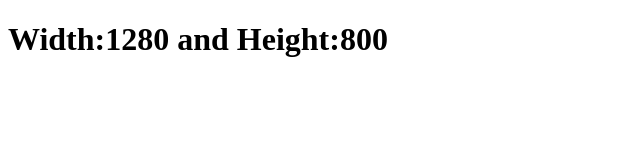
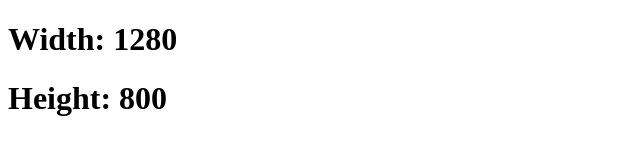
Before and after one commit to acciojob/screen-size-sanjayrautela, a website: page main.html in a window 1280 px wide. Shown: the whole page, without its empty margins (0-640 px from the left). Drawn offline with Linux system fonts and the light colour scheme.

Commit message:
created a submission

```diff
--- a/main.html
+++ b/main.html
@@ -1,17 +1,33 @@
 <!DOCTYPE html>
+<html lang="en">
+<head>
+    <meta charset="UTF-8">
+    <meta name="viewport" content="width=device-width, initial-scale=1.0">
+    <title>Screen Size</title>
+</head>
+<body>
+    <div id="sizeInfo">
+        <h1>Width: <span id="width"></span></h1>
+        <h1>Height: <span id="height"></span></h1>
+    </div>
 
-<html>
+    <script>
+        const sizeInfo = document.getElementById('sizeInfo');
+        const widthSpan = document.getElementById('width');
+        const heightSpan = document.getElementById('height');
 
-<head>
-	<link rel="stylesheet" href="styles.css">
-</head>
+        function updateSize() {
+            const width = window.innerWidth || document.documentElement.clientWidth || document.body.clientWidth;
+            const height = window.innerHeight || document.documentElement.clientHeight || document.body.clientHeight;
 
-<body>
-	<div id="sizeInfo"></div>
-	<!-- the entire body must be written by student -->
-    <script type="text/javascript" src="./script.js">
-</script>
+            widthSpan.textContent = width;
+            heightSpan.textContent = height;
+        }
 
+        window.addEventListener('resize', updateSize);
+
+        // Initial update
+        updateSize();
+    </script>
 </body>
-
 </html>
--- a/script.js
+++ /dev/null
@@ -1,9 +0,0 @@
-//your JS code here. If required.
-function updateSizeInfo (){
-	const width = window.innerWidth;
-	const height = window.innerHeight;
-
-	document.getElementById('sizeInfo').innerHTML = `<h1>Width:${width} and Height:${height}</h1>`;
-}
-window.addEventListener('resize', updateSizeInfo);
-window.onload = updateSizeInfo;
```
